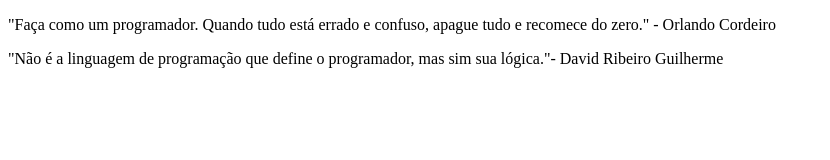
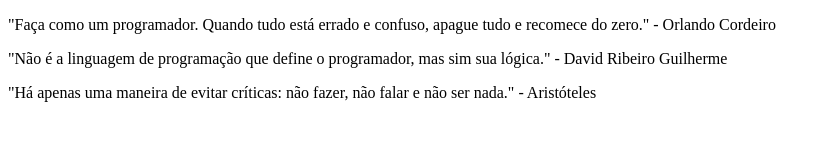
Before and after one commit to ferszabadi/bootcampdevjr-prj1, a plain HTML site: page index.html in a window 1280 px wide. Shown: the whole page, without its empty margins (0-830 px from the left). Drawn offline with Linux system fonts and the light colour scheme.

Commit message:
Frase motivacional 3

```diff
--- a/index.html
+++ b/index.html
@@ -7,6 +7,7 @@
 </head>
 <body>
     <p>"Faça como um programador. Quando tudo está errado e confuso, apague tudo e recomece do zero." - Orlando Cordeiro</p>
-    <p>"Não é a linguagem de programação que define o programador, mas sim sua lógica."- David Ribeiro Guilherme</p>
+    <p>"Não é a linguagem de programação que define o programador, mas sim sua lógica." - David Ribeiro Guilherme</p>
+    <p>"Há apenas uma maneira de evitar críticas: não fazer, não falar e não ser nada." - Aristóteles</p>
 </body>
 </html>
```
